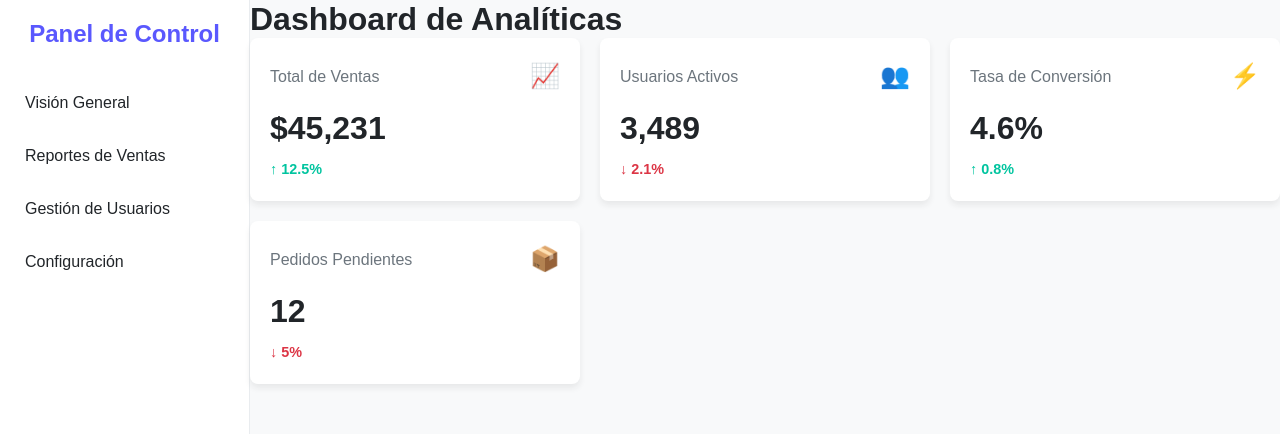
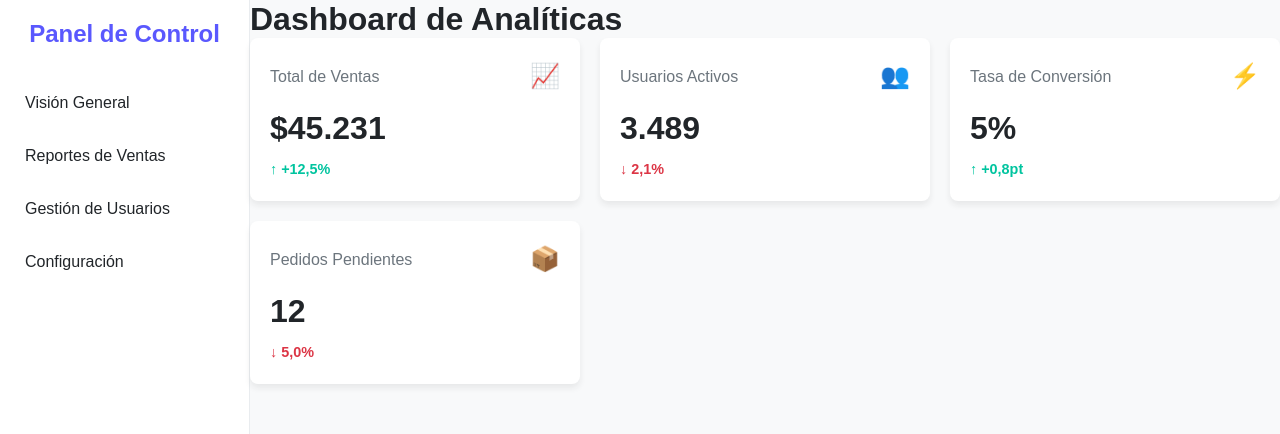
Before and after one commit to carlamunti89/analytic-dashboard-project, a React (Create React App) app: page / in a window 1280 px wide. Shown: the top 434 px of the page. Built offline with nearby package versions, Linux system fonts and the light colour scheme.

Commit message:
feat: Finalized robust data formatting logic in App.js and updated Card component to display changes correctly.

```diff
--- a/src/App.js
+++ b/src/App.js
@@ -1,6 +1,45 @@
-import Card from "./styles/components/Card";
+import React, { useState, useEffect } from "react";
+import Card from "./components/Card";
+import dashboardData from "./data/dashboardData.json";
 
 function App() {
+  const [metrics, setMetrics] = useState([]);
+  const [isLoading, setIsLoading] = useState(true);
+  useEffect(() => {
+    setTimeout(() => {
+      setMetrics(dashboardData.keyMetrics);
+      setIsLoading(false);
+    }, 500);
+  }, []);
+
+  const formatValue = (value, unit) => {
+    const options = {
+      useGrouping: true,
+      minimumFractionDigits: 0,
+      maximumFractionDigits: 0,
+    };
+    const formattedValue = value.toLocaleString("es-ES", options);
+    if (unit === "$") {
+      return unit + formattedValue;
+    }
+    return formattedValue + unit;
+  };
+
+  const formatChange = (change, change_unit) => {
+    if (change === undefined || change === null) return "";
+
+    const sign = change > 0 ? "+" : "";
+
+    const options = {
+      minimumFractionDigits: 1,
+      maximumFractionDigits: 1,
+    };
+
+    const formattedChange = Math.abs(change).toLocaleString("es-ES", options);
+
+    return `${sign}${formattedChange}${change_unit}`;
+  };
+
   return (
     <div className="dashboard-container">
       {/* 1. Área del Sidebar */}
@@ -19,27 +58,22 @@ function App() {
       {/* 2. Área del Contenido Principal */}
       <main className="main-content">
         <h1>Dashboard de Analíticas</h1>
-        <div className="card-grid">
-          <Card
-            title="Total de Ventas"
-            value="$45,231"
-            icon="📈"
-            change={12.5}
-          />
-          <Card
-            title="Usuarios Activos"
-            value="3,489"
-            icon="👥"
-            change={-2.1}
-          />
-          <Card
-            title="Tasa de Conversión"
-            value="4.6%"
-            icon="⚡"
-            change={0.8}
-          />
-          <Card title="Pedidos Pendientes" value="12" icon="📦" change={-5.0} />
-        </div>
+        {isLoading ? (
+          <p>Cargando métricas...</p>
+        ) : (
+          <div className="card-grid">
+            {metrics.map((metric) => (
+              <Card
+                key={metric.id}
+                title={metric.title}
+                value={formatValue(metric.value, metric.unit)}
+                icon={metric.icon}
+                change={formatChange(metric.change, metric.change_unit)}
+                changeValue={metric.change}
+              />
+            ))}
+          </div>
+        )}
       </main>
     </div>
   );
--- a/src/styles/components/Card.js
+++ b/src/components/Card.js
@@ -1,7 +1,9 @@
 import React from "react";
 
 // El componente recibirá props para ser reutilizable
-const Card = ({ title, value, icon, change }) => {
+const Card = ({ title, value, icon, change, changeValue }) => {
+  const changeClass = changeValue > 0 ? "positive" : "negative";
+  const arrow = changeValue > 0 ? "↑" : "↓";
   return (
     <div className="card">
       <div className="card-header">
@@ -11,9 +13,9 @@ const Card = ({ title, value, icon, change }) => {
       </div>
       <div className="card-body">
         <p className="card-value">{value}</p>
-        {/* Ejemplo simple de cómo mostrar un cambio (positivo/negativo) */}
-        <span className={`card-change ${change > 0 ? "positive" : "negative"}`}>
-          {change > 0 ? "↑" : "↓"} {Math.abs(change)}%
+
+        <span className={`card-change ${changeClass}`}>
+          {arrow} {change}
         </span>
       </div>
     </div>
--- /dev/null
+++ b/src/data/dashboardData.json
@@ -0,0 +1,49 @@
+{
+  "keyMetrics": [
+    {
+      "id": 1,
+      "title": "Total de Ventas",
+      "value": 45231,
+      "unit": "$",
+      "icon": "📈",
+      "change": 12.5,
+      "change_unit": "%"
+    },
+    {
+      "id": 2,
+      "title": "Usuarios Activos",
+      "value": 3489,
+      "unit": "",
+      "icon": "👥",
+      "change": -2.1,
+      "change_unit": "%"
+    },
+    {
+      "id": 3,
+      "title": "Tasa de Conversión",
+      "value": 4.6,
+      "unit": "%",
+      "icon": "⚡",
+      "change": 0.8,
+      "change_unit": "pt"
+    },
+    {
+      "id": 4,
+      "title": "Pedidos Pendientes",
+      "value": 12,
+      "unit": "",
+      "icon": "📦",
+      "change": -5.0,
+      "change_unit": "%"
+    }
+  ],
+  "charts": [
+    {
+      "type": "LineChart",
+      "data": [
+        { "month": "Ene", "ventas": 10000 },
+        { "month": "Feb", "ventas": 12000 }
+      ]
+    }
+  ]
+}
```
